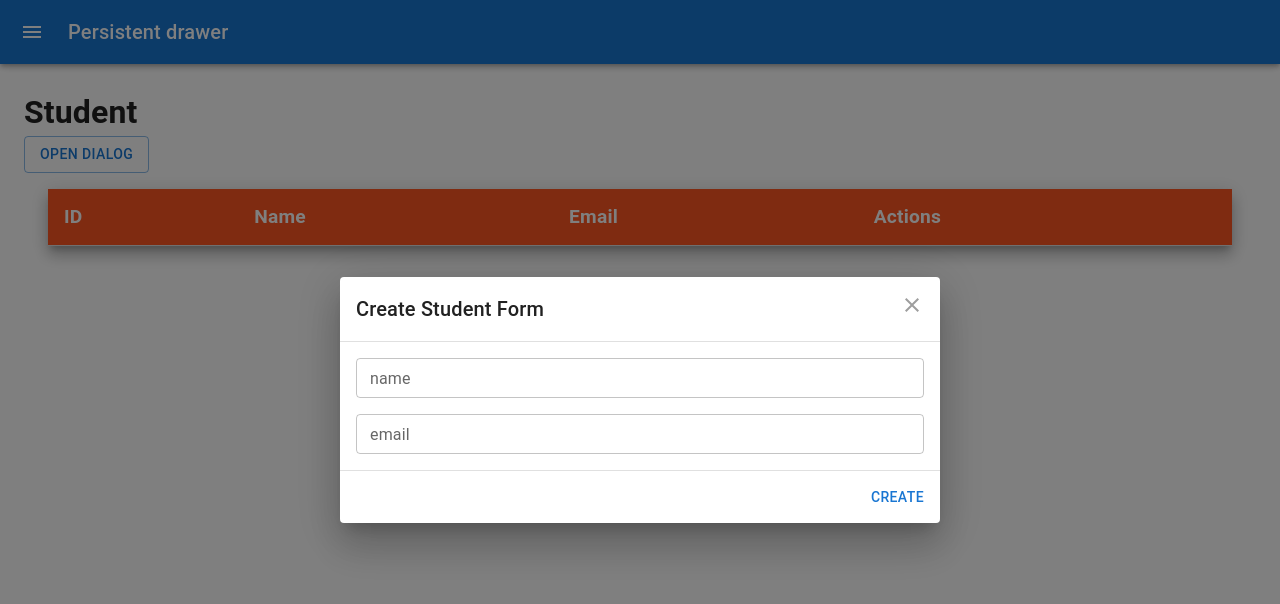
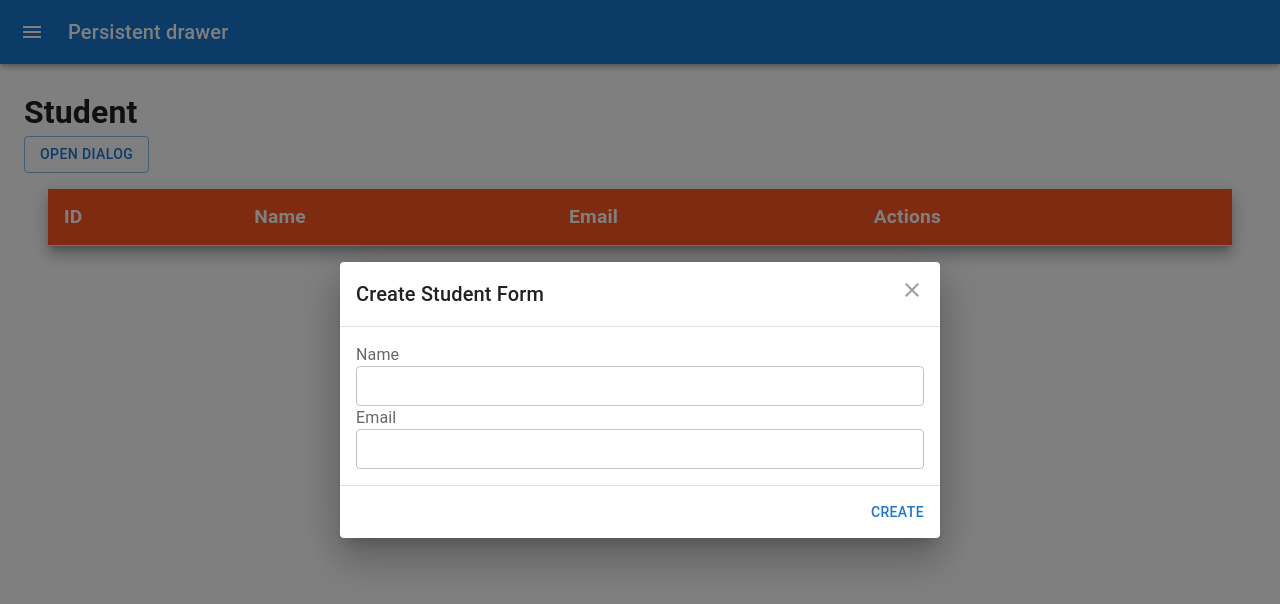
Before and after one commit to mansinghbhagaur/frontendpanelproject, a React (Vite) app: page /student in a window 1280 px wide. Both pictures are taken after a click on the button "OPEN DIALOG". Shown: the top 604 px of the page. Built offline with nearby package versions, Linux system fonts and the light colour scheme.

Commit message:
formik or yup

```diff
--- a/package.json
+++ b/package.json
@@ -14,9 +14,11 @@
     "@emotion/styled": "^11.14.0",
     "@mui/icons-material": "^6.4.1",
     "@mui/material": "^6.4.1",
+    "formik": "^2.4.6",
     "react": "^18.3.1",
     "react-dom": "^18.3.1",
-    "react-router": "^7.1.3"
+    "react-router": "^7.1.3",
+    "yup": "^1.6.1"
   },
   "devDependencies": {
     "@eslint/js": "^9.17.0",
--- /dev/null
+++ b/src/components/form/FormikForm.jsx
@@ -0,0 +1,63 @@
+import React, { useEffect } from 'react'
+import TextInputField from '../input/TextInputField'
+import { useFormik } from 'formik'
+import * as Yup from 'yup';
+import { Typography } from '@mui/material';
+
+
+const validateSchema = Yup.object().shape({
+      name: Yup.string().min(2).required("name jaruri hai"),
+      email: Yup.string().required("Email is required").matches(/^[a-zA-Z0-9._-]+@[a-zA-Z0-9.-]+\.[a-zA-Z]{2,6}$/,
+            'Invalid email address'),
+})
+
+
+const FormikForm = ({ formId, initialValue = '', setOpen, dispatch }) => {
+      // console.log(Yup, 'Yup')
+      const { handleSubmit, handleChange, values, setValues, resetForm, errors, } = useFormik({
+            initialValues: {
+                  name: '',
+                  email: '',
+            },
+            validationSchema: validateSchema,
+            onSubmit: (values) => {
+                  // console.log(values);
+                  dispatch({ type: 'EDIT_STUDENT', payload: values })// dispatch action to edit student
+                  setOpen(false);
+            }
+      });
+
+      console.table(errors, "error")
+      useEffect(() => {
+            if (initialValue !== '') {
+                  setValues({ ...initialValue })
+            }
+      }, [initialValue, setValues])
+
+      // console.log(formik, "formik")
+      return (
+            <form onSubmit={handleSubmit} id={formId}>
+                  <TextInputField label='Name' textPropsValue={{
+                        id: 'name',
+                        size: 'small',
+                        name: 'name',
+                        value: values.name,
+                        // value: formik.initialValues.name,
+                        onChange: handleChange,
+                        // value: 'sidharth'
+                  }} />
+                  {errors && <Typography variant="body2" color='error'>{errors.name}</Typography>}
+                  <TextInputField label='Email' textPropsValue={{
+                        id: 'email',
+                        size: 'small',
+                        // type: 'email',
+                        name: 'email',
+                        value: values.email,
+                        onChange: handleChange,
+
+                  }} />
+            </form>
+      )
+}
+
+export default FormikForm
--- /dev/null
+++ b/src/components/input/TextInputField.jsx
@@ -0,0 +1,13 @@
+import React from 'react'
+import { FormControl, FormLabel, Select, TextField } from '@mui/material'
+
+const TextInputField = ({ textPropsValue = {}, label }) => {
+      return (
+            <FormControl fullWidth>
+                  <FormLabel htmlFor={textPropsValue.id}>{label}</FormLabel>
+                  <TextField {...textPropsValue} />
+            </FormControl>
+      )
+}
+
+export default TextInputField
--- a/src/pages/Student.jsx
+++ b/src/pages/Student.jsx
@@ -5,7 +5,8 @@ import StudentForm from '../components/form/StudentForm';
 import { ReusabeTable } from '../components/table/ReusableTable';
 import { useLocalStorageHook } from '../hooks/useLocalStorageHook';
 import { studentReducer } from '../reducer/studentReducer';
-import { Edit } from '@mui/icons-material';
+import { Delete, Edit } from '@mui/icons-material';
+import FormikForm from '../components/form/FormikForm';
 
 const Student = () => {
       const [open, setOpen] = React.useState(false);
@@ -29,6 +30,10 @@ const Student = () => {
             {
                   icon: <Edit />,
                   onClick: (row) => { setSelectedRow(row), setOpen(true) },
+            },
+            {
+                  icon: <Delete />,
+                  onClick: (row) => dispatch({ type: 'DELETE_STUDENT', payload: row })
             }
       ]
 
@@ -40,7 +45,8 @@ const Student = () => {
                   </Button>
 
                   <BasicDialogBox handleClose={handleClose} width="sm" open={open} formId="student" title={selectedRow ? 'Update Student Form' : 'Create Student Form'} selectedRow={selectedRow}>
-                        <StudentForm formId="student" setOpen={setOpen} initialValue={selectedRow} dispatch={dispatch} />
+                        {/* <StudentForm formId="student" setOpen={setOpen} initialValue={selectedRow} dispatch={dispatch} /> */}
+                        <FormikForm setOpen={setOpen} formId='student' initialValue={selectedRow} dispatch={dispatch} />
                   </BasicDialogBox>
 
                   <ReusabeTable width='xl' columns={column} rows={state} actions={actions} dynamicHeaderStyle={true} />
--- a/src/reducer/studentReducer.jsx
+++ b/src/reducer/studentReducer.jsx
@@ -3,7 +3,8 @@ export const studentReducer = (state, action) => {
             case 'ADD_STUDENT': return [...state, { id: Date.now(), ...action.payload }];
             case 'EDIT_STUDENT': return state.map((item) =>
                   action.payload.id === item.id ? { ...item, ...action.payload } : item
-            )
+            );
+            case 'DELETE_STUDENT': return state.filter((item) => item.id !== action.payload.id);
             default: return state;
       }
 }
```
Also changed, not shown: 1 other file (tests, documents, lock files or other folders).
